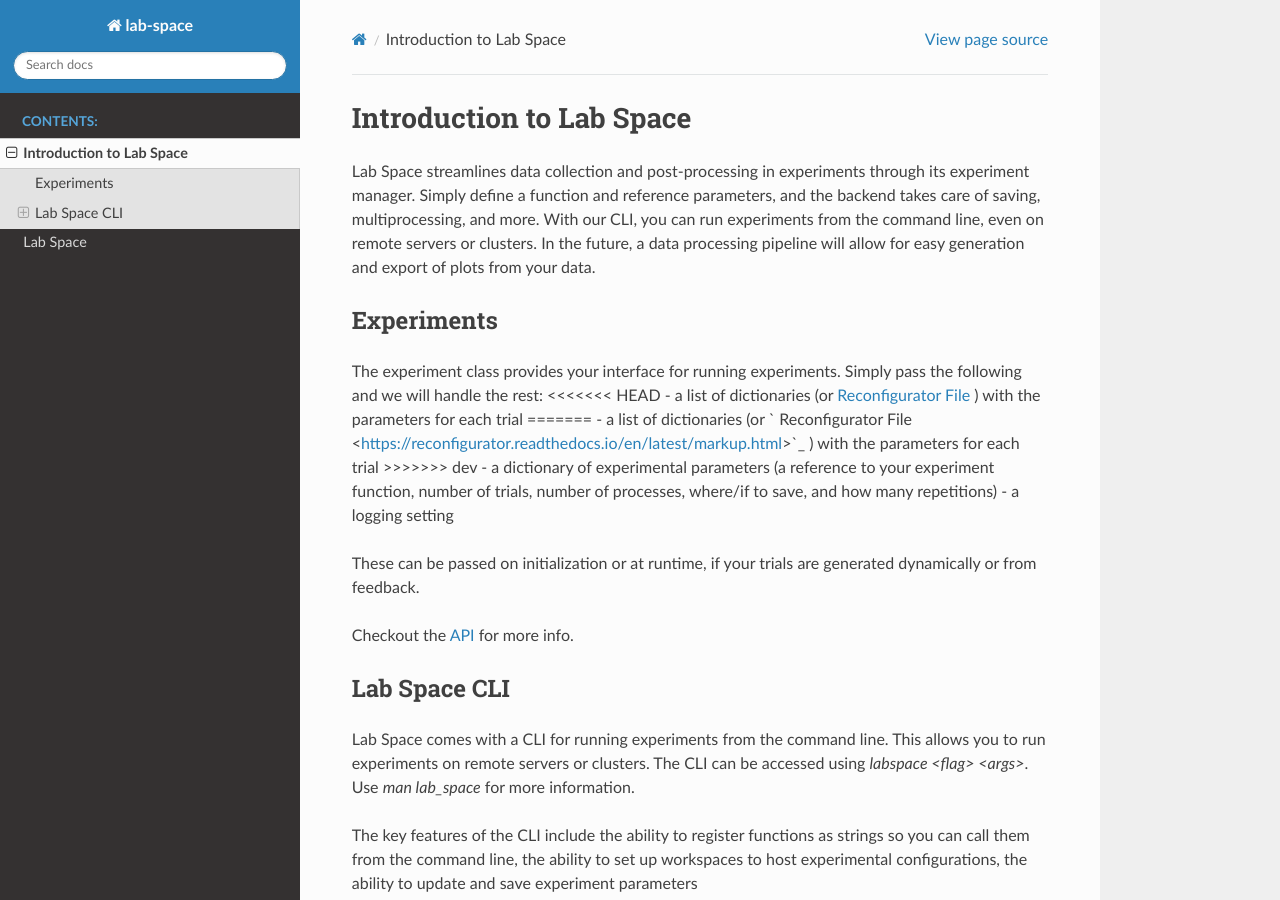
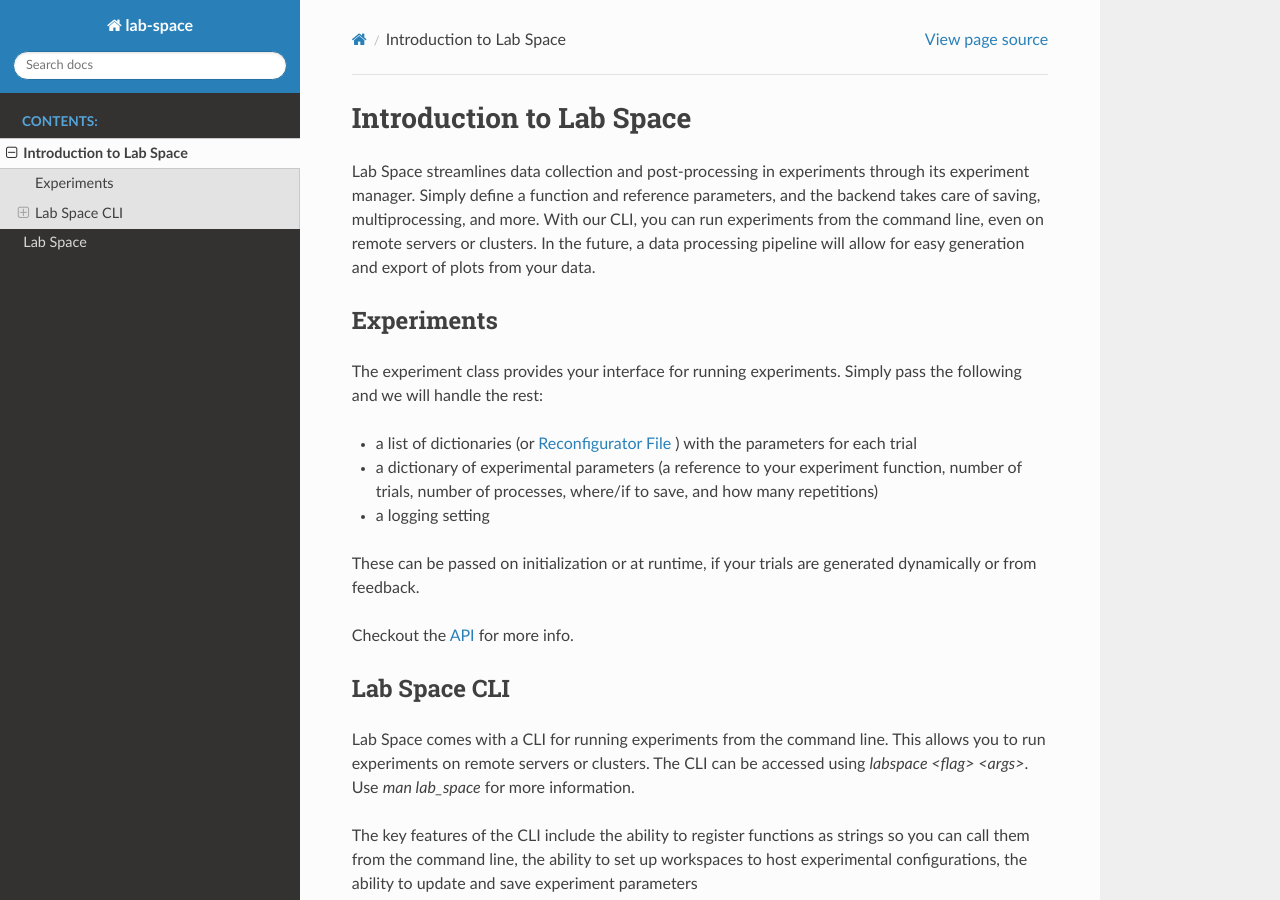
Before and after one commit to jaredjbeard/lab-space, a Sphinx documentation site: the page built from docs/source/introduction.rst, in a window 1280 px wide and 900 px high. Built offline with Sphinx 7.4.7 and the Read the Docs theme 2.0.0, drawn with Linux system fonts in a browser that asks for light colours.

Commit message:
Update introduction.rst

```diff
--- a/docs/source/introduction.rst
+++ b/docs/source/introduction.rst
@@ -9,12 +9,11 @@ Experiments
 ###########
 
 The experiment class provides your interface for running experiments. Simply pass the following and we will handle the rest:
-<<<<<<< HEAD
+
 - a list of dictionaries (or `Reconfigurator File <https://reconfigurator.readthedocs.io/en/latest/markup.html>`_ ) with the parameters for each trial
-=======
-- a list of dictionaries (or ` Reconfigurator File <https://reconfigurator.readthedocs.io/en/latest/markup.html>`_ ) with the parameters for each trial
->>>>>>> dev
+
 - a dictionary of experimental parameters (a reference to your experiment function, number of trials, number of processes, where/if to save, and how many repetitions)
+
 - a logging setting
 
 These can be passed on initialization or at runtime, if your trials are generated dynamically or from feedback.
```
